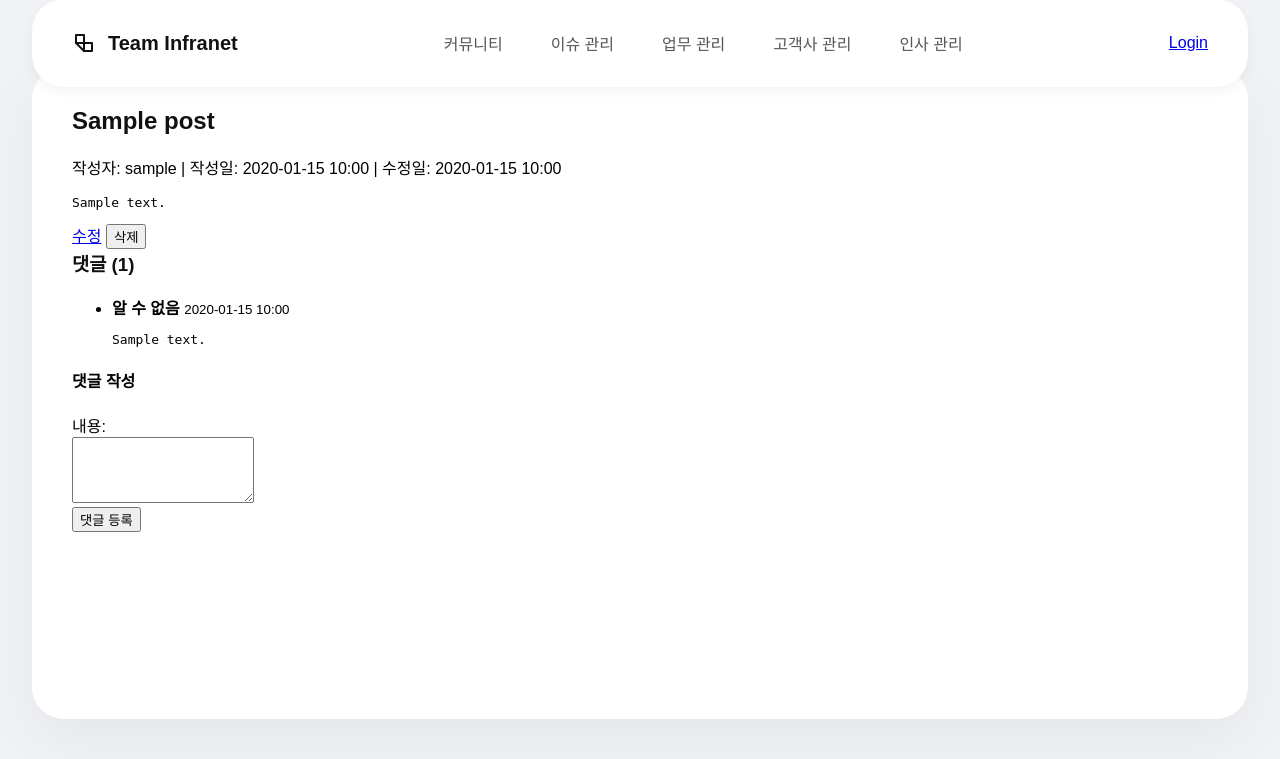
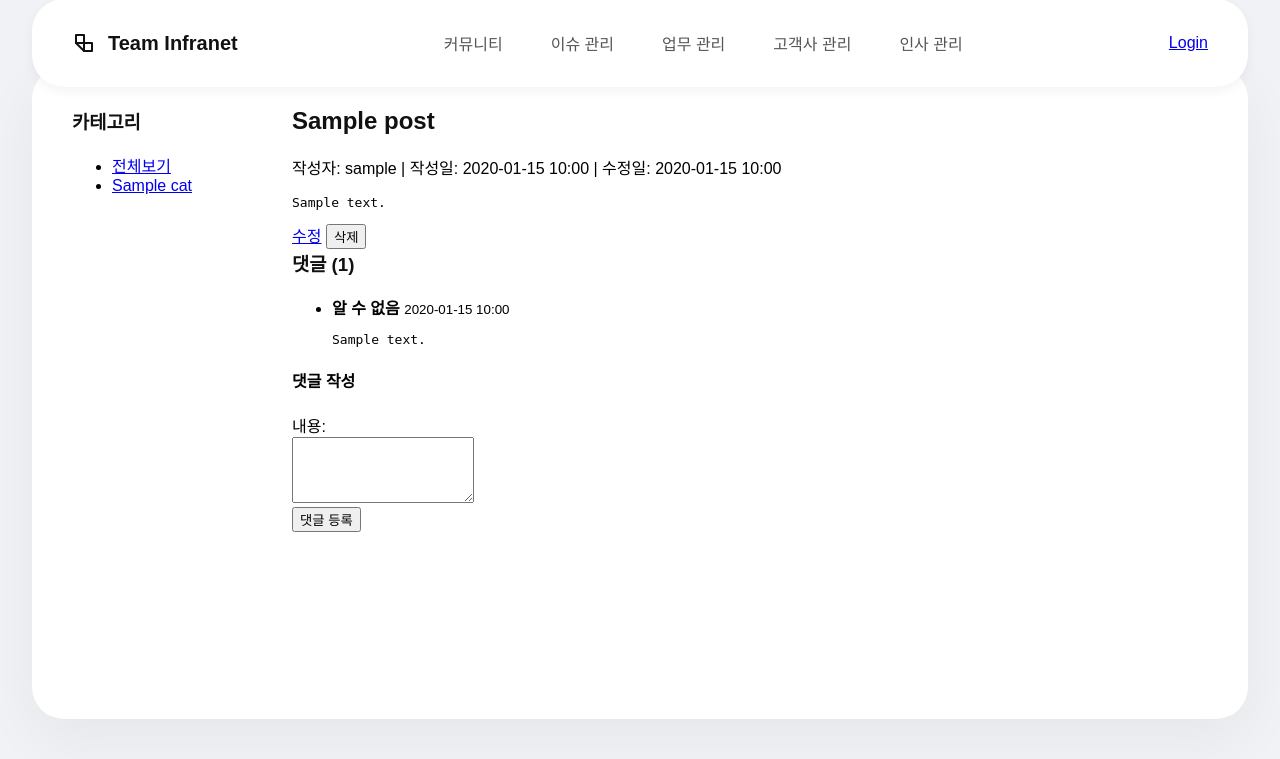
Before and after one commit to mcube35/infranet-team1, a Python web app: template src/infranet_team1/templates/write/detail.html in a window 1280 px wide. Shown: the part 41-800 px from the top of the page. Run offline with Jinja, Linux system fonts and the light colour scheme; the template is opened without the code that fills it: most values are stand-ins (such as "Sample title", 1, 10 or a date in 2020).

Commit message:
0626 작업중

```diff
--- a/src/infranet_team1/templates/write/detail.html
+++ b/src/infranet_team1/templates/write/detail.html
@@ -3,6 +3,20 @@
 {% block title %}{{ post.title }} - 커뮤니티{% endblock %}
 
 {% block content %}
+<div class="container" style="display: flex;">
+    <!-- 🔹 왼쪽 사이드바: 카테고리 -->
+    <aside class="sidebar" style="width: 200px; margin-right: 20px;">
+        <h3>카테고리</h3>
+        <ul class="category-list">
+            <li><a href="{{ url_for('write.home') }}">전체보기</a></li>
+            {% for cat in category_list %}
+            <li><a href="{{ url_for('write.home', category=cat) }}">{{ cat }}</a></li>
+            {% endfor %}
+        </ul>
+    </aside>
+
+    <!-- 🔸 오른쪽 본문: 게시글 상세 및 댓글 -->
+    <main style="flex: 1;">
         <article class="post-detail">
             <h2>{{ post.title }}</h2>
             <p class="meta">
@@ -51,12 +65,13 @@
             {% endif %}
 
             <h4>댓글 작성</h4>
-    <form method="POST" action="{{ url_for('write.add_comment', post_id=post._id) }}"">
+            <form method="POST" action="{{ url_for('write.add_comment', post_id=post._id) }}">
                 <label>내용:<br/>
                     <textarea name="comment_content" rows="4" required></textarea>
                 </label><br/>
                 <button type="submit">댓글 등록</button>
             </form>
         </section>
-
+    </main>
+</div>
 {% endblock %}
```
Also changed, not shown: src/infranet_team1/routes/write_route.py (+13 -2 lines), src/infranet_team1/templates/write/index.html (+15 -1 lines). Lines whose indentation alone changed are shown as unchanged.
